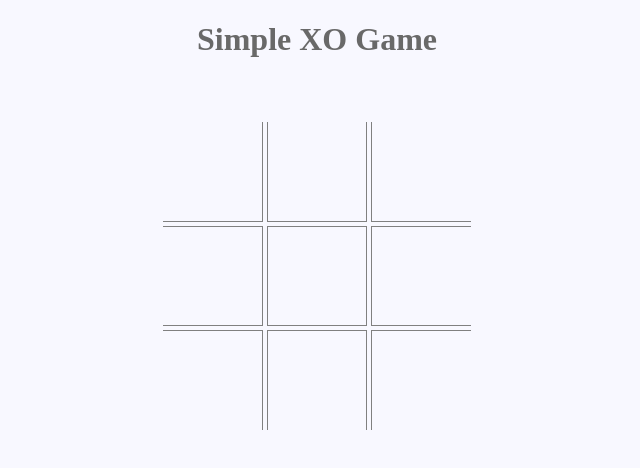
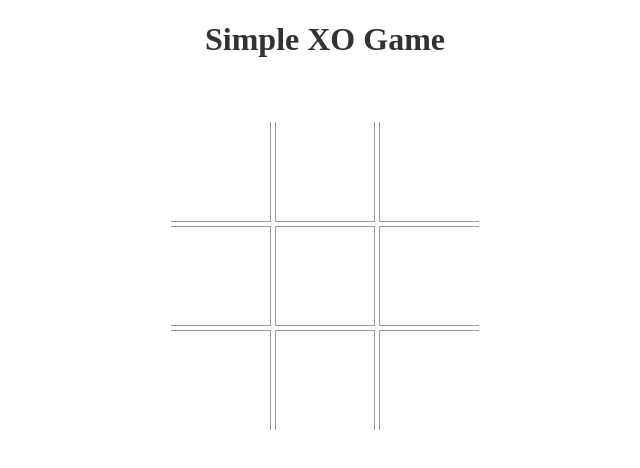
Before and after one commit to TanayHingane/TOX, a plain HTML site: page index.html in a window 1280 px wide. Shown: the whole page, without its empty margins (323-963 px from the left). Drawn offline with Linux system fonts and the light colour scheme.

Commit message:
style.css

```diff
--- a/style.css
+++ b/style.css
@@ -1,6 +1,10 @@
 body{
-    background: ghostwhite;
-    color: dimgray;
+    width: 100%;
+    height: 100vh;
+    background-size: cover;
+    background-repeat: no-repeat;
+    opacity: 80%;
+    color: black;
     font-family: serif;
     text-align: center;
 }
```
